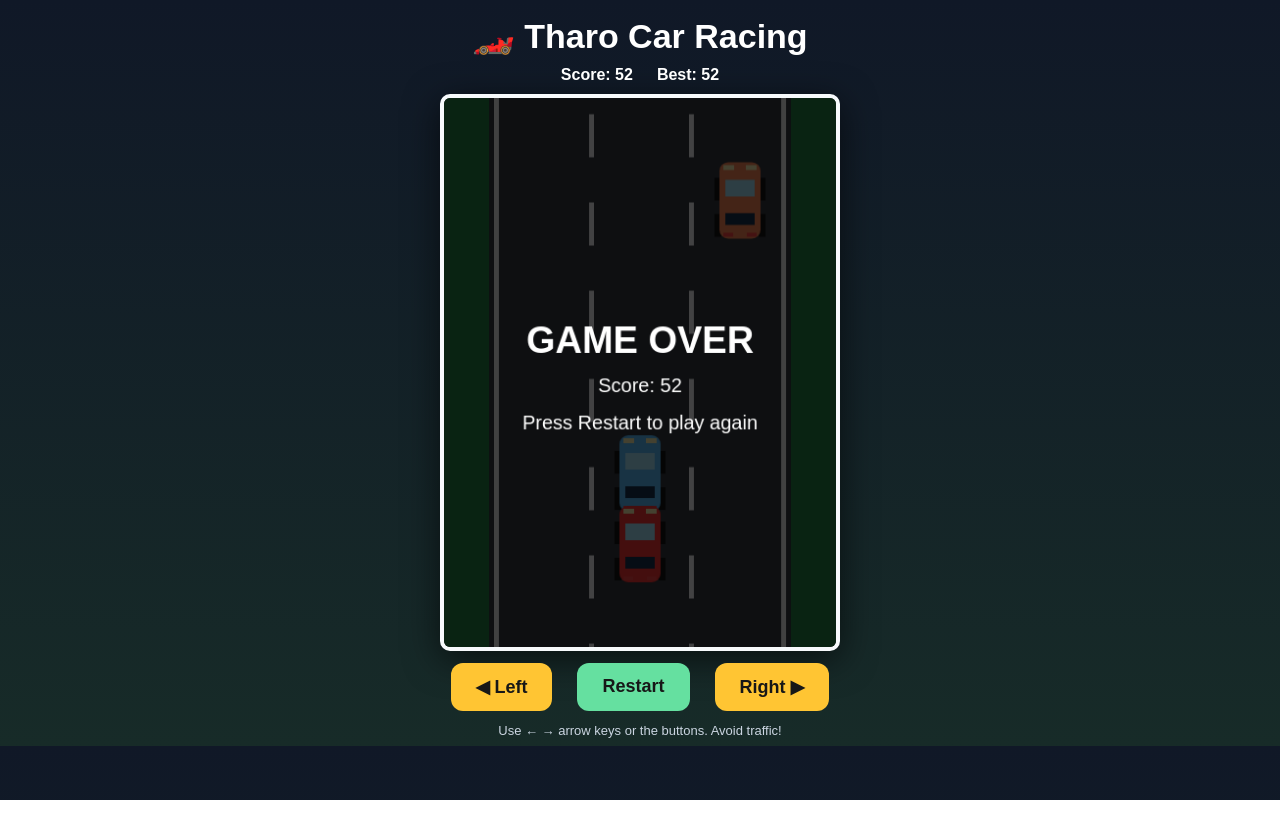
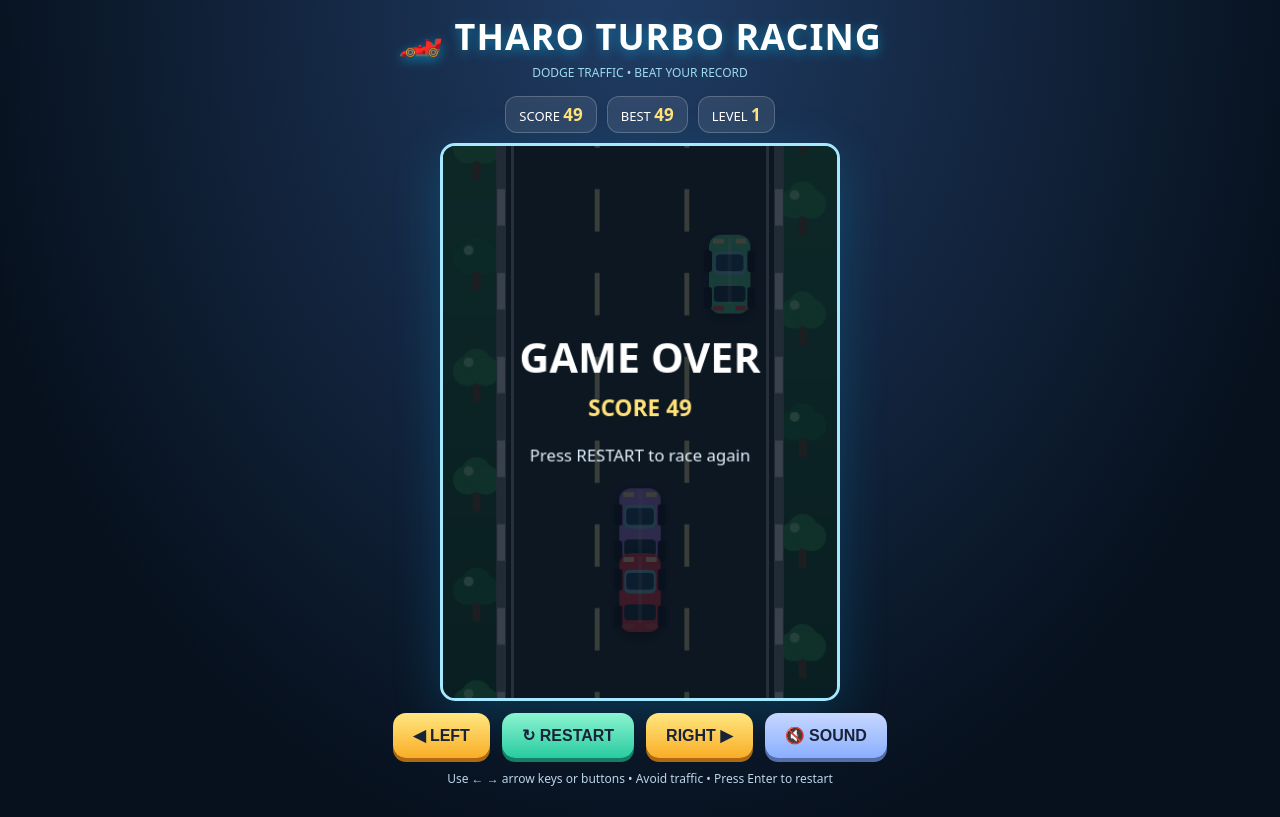
Before and after one commit to haramfatima324-oss/tharo-game, a plain HTML site: page index.html in a window 1280 px wide. Drawn offline with Linux system fonts and the light colour scheme.

Commit message:
Update index.html

```diff
--- a/index.html
+++ b/index.html
@@ -1,32 +1,14 @@
 <!DOCTYPE html>
-<html lang="en">
-<head>
-<meta charset="UTF-8"><meta name="viewport" content="width=device-width,initial-scale=1">
-<title>Tharo 2D Car Racing Game</title>
-<style>
-*{box-sizing:border-box}body{margin:0;background:linear-gradient(#101827,#172b28);color:white;font-family:Arial,sans-serif;text-align:center}h1{font-size:clamp(22px,5vw,34px);margin:16px 0 10px}.hud{display:flex;justify-content:center;gap:24px;font-weight:bold;margin-bottom:10px}canvas{display:block;margin:auto;width:min(94vw,400px);height:auto;border:4px solid #f7fafc;border-radius:10px;background:#333;box-shadow:0 8px 35px #0009}.controls{display:flex;justify-content:center;gap:25px;margin:12px}button{border:0;border-radius:12px;background:#ffc533;color:#171717;font-weight:bold;padding:13px 25px;cursor:pointer;font-size:18px;touch-action:none}#restart{background:#65e0a0}.hint{font-size:13px;color:#cbd5e1;margin:8px}
-</style>
-</head>
-<body>
-<h1>🏎️ Tharo Car Racing</h1>
-<div class="hud"><span>Score: <b id="score">0</b></span><span>Best: <b id="best">0</b></span></div>
-<canvas id="game" width="400" height="560" aria-label="Car racing game"></canvas>
-<div class="controls"><button id="left">◀ Left</button><button id="restart">Restart</button><button id="right">Right ▶</button></div>
-<p class="hint">Use ← → arrow keys or the buttons. Avoid traffic!</p>
-<script>
-const canvas=document.getElementById('game'),ctx=canvas.getContext('2d');
-const scoreEl=document.getElementById('score'),bestEl=document.getElementById('best');
-const W=400,H=560,roadL=46,roadR=354,lanes=[98,200,302];
-let best=0;try{best=Number(localStorage.getItem('tharoBest'))||0}catch(e){}bestEl.textContent=best;
-let player,enemies,score,speed,over,lastTime,spawnTimer,roadOffset,raf;
-function reset(){if(raf)cancelAnimationFrame(raf);player={lane:1,y:455};enemies=[];score=0;speed=220;over=false;lastTime=0;spawnTimer=0;roadOffset=0;scoreEl.textContent='0';raf=requestAnimationFrame(loop)}
-function move(n){if(!over)player.lane=Math.max(0,Math.min(2,player.lane+n))}
-document.addEventListener('keydown',e=>{if(['ArrowLeft','ArrowRight'].includes(e.key))e.preventDefault();if(e.key==='ArrowLeft')move(-1);if(e.key==='ArrowRight')move(1);if(over&&e.key==='Enter')reset()});
-document.getElementById('left').onclick=()=>move(-1);document.getElementById('right').onclick=()=>move(1);document.getElementById('restart').onclick=reset;
-function car(x,y,color){ctx.save();ctx.translate(x,y);ctx.fillStyle='#111';ctx.fillRect(-26,-23,7,23);ctx.fillRect(19,-23,7,23);ctx.fillRect(-26,14,7,23);ctx.fillRect(19,14,7,23);ctx.fillStyle=color;ctx.beginPath();ctx.roundRect(-21,-39,42,78,9);ctx.fill();ctx.fillStyle='#a8eaff';ctx.fillRect(-15,-21,30,17);ctx.fillStyle='#18324e';ctx.fillRect(-15,13,30,12);ctx.fillStyle='#fff6b3';ctx.fillRect(-17,-36,11,5);ctx.fillRect(6,-36,11,5);ctx.fillStyle='#f44';ctx.fillRect(-17,33,10,4);ctx.fillRect(7,33,10,4);ctx.restore()}
-function draw(){ctx.fillStyle='#208345';ctx.fillRect(0,0,W,H);ctx.fillStyle='#34383f';ctx.fillRect(roadL,0,roadR-roadL,H);ctx.fillStyle='#f4f4f4';ctx.fillRect(roadL+5,0,5,H);ctx.fillRect(roadR-10,0,5,H);ctx.fillStyle='#f9fafb';for(let y=-70+roadOffset;y<H;y+=90){ctx.fillRect(148,y,5,44);ctx.fillRect(250,y,5,44)}for(const e of enemies)car(lanes[e.lane],e.y,e.color);car(lanes[player.lane],player.y,'#ff3434');if(over){ctx.fillStyle='#000b';ctx.fillRect(0,0,W,H);ctx.fillStyle='white';ctx.font='bold 38px Arial';ctx.textAlign='center';ctx.fillText('GAME OVER',W/2,H/2-20);ctx.font='20px Arial';ctx.fillText('Score: '+Math.floor(score),W/2,H/2+20);ctx.fillText('Press Restart to play again',W/2,H/2+58)}}
-function loop(t){if(!lastTime)lastTime=t;const dt=Math.min((t-lastTime)/1000,.05);lastTime=t;if(!over){speed=Math.min(440,220+score*.16);score+=dt*12;scoreEl.textContent=Math.floor(score);roadOffset=(roadOffset+speed*dt)%90;spawnTimer+=dt;if(spawnTimer>Math.max(.55,1.25-score/1400)){spawnTimer=0;enemies.push({lane:Math.floor(Math.random()*3),y:-55,color:['#ffcc00','#5bc0ff','#db75ff','#ff8956'][Math.floor(Math.random()*4)]})}for(const e of enemies)e.y+=speed*dt;enemies=enemies.filter(e=>e.y<H+55);for(const e of enemies){if(e.lane===player.lane&&Math.abs(e.y-player.y)<72){over=true;const s=Math.floor(score);if(s>best){best=s;bestEl.textContent=best;try{localStorage.setItem('tharoBest',best)}catch(err){}}break}}}draw();if(!over)raf=requestAnimationFrame(loop)}
-reset();
-</script>
-</body>
-</html>
+<html lang="en"><head><meta charset="UTF-8"><meta name="viewport" content="width=device-width,initial-scale=1"><title>Tharo Turbo Racing</title><style>
+*{box-sizing:border-box}body{margin:0;min-height:100vh;background:radial-gradient(ellipse at top,#203c64,#07111e 75%);font-family:system-ui,Arial;color:#fff;text-align:center}header{padding:12px 8px 4px}h1{margin:0;font-size:clamp(24px,5vw,36px);letter-spacing:1px;text-shadow:0 3px 12px #00c8ff77}.sub{color:#9cdaed;font-size:12px;margin:3px}.hud{display:flex;justify-content:center;gap:10px;flex-wrap:wrap;margin:8px auto 10px}.stat{background:#ffffff16;border:1px solid #ffffff35;border-radius:12px;padding:6px 13px;font-size:13px}.stat b{color:#ffe27a;font-size:17px}canvas{display:block;width:min(94vw,400px);height:auto;margin:auto;border:3px solid #a5e8ff;border-radius:15px;box-shadow:0 12px 50px #00bfff30;background:#233}.controls{display:flex;justify-content:center;gap:12px;margin:12px auto;flex-wrap:wrap}button{touch-action:manipulation;cursor:pointer;border:0;border-radius:13px;padding:13px 20px;font-size:16px;font-weight:800;background:linear-gradient(#ffe780,#f9ad27);color:#182337;box-shadow:0 4px 0 #ae6a12}button:active{transform:translateY(3px);box-shadow:0 1px 0 #ae6a12}#restart{background:linear-gradient(#8bf4d1,#29cba0);box-shadow:0 4px 0 #137f66}#sound{background:linear-gradient(#c7d7ff,#8aafff);box-shadow:0 4px 0 #536ea8}.help{font-size:12px;color:#bcd5e8;padding-bottom:18px}
+</style></head><body><header><h1>🏎️ THARO TURBO RACING</h1><p class="sub">DODGE TRAFFIC • BEAT YOUR RECORD</p></header><div class="hud"><div class="stat">SCORE <b id="score">0</b></div><div class="stat">BEST <b id="best">0</b></div><div class="stat">LEVEL <b id="level">1</b></div></div><canvas id="game" width="400" height="560" aria-label="Tharo car racing game"></canvas><div class="controls"><button id="left">◀ LEFT</button><button id="restart">↻ RESTART</button><button id="right">RIGHT ▶</button><button id="sound">🔇 SOUND</button></div><p class="help">Use ← → arrow keys or buttons • Avoid traffic • Press Enter to restart</p><script>
+'use strict';const canvas=document.getElementById('game'),c=canvas.getContext('2d'),scoreEl=document.getElementById('score'),bestEl=document.getElementById('best'),levelEl=document.getElementById('level');const W=400,H=560,roadL=64,roadR=336,lanes=[109,200,291];let best=0;try{best=Number(localStorage.getItem('tharoTurboBest'))||0}catch(e){}bestEl.textContent=best;let player,enemies,score,speed,level,over,last,spawn,offset,raf=0,trees=[],audio=null,soundOn=false;
+function tone(freq,dur,type='sine',volume=.04){if(!soundOn)return;try{audio=audio||new (window.AudioContext||window.webkitAudioContext)();if(audio.state==='suspended')audio.resume();const o=audio.createOscillator(),g=audio.createGain();o.type=type;o.frequency.setValueAtTime(freq,audio.currentTime);g.gain.setValueAtTime(volume,audio.currentTime);g.gain.exponentialRampToValueAtTime(.001,audio.currentTime+dur);o.connect(g);g.connect(audio.destination);o.start();o.stop(audio.currentTime+dur)}catch(e){}}
+function reset(){cancelAnimationFrame(raf);player={lane:1,x:200,y:453};enemies=[];score=0;speed=205;level=1;over=false;last=0;spawn=0;offset=0;trees=Array.from({length:12},(_,i)=>({y:i*56-60,side:i%2,kind:i%3}));scoreEl.textContent=0;levelEl.textContent=1;raf=requestAnimationFrame(loop)}
+function move(d){if(over)return;const next=Math.max(0,Math.min(2,player.lane+d));if(next!==player.lane){player.lane=next;tone(390,.06,'triangle',.018)}}document.addEventListener('keydown',e=>{if(['ArrowLeft','ArrowRight',' '].includes(e.key))e.preventDefault();if(e.repeat)return;if(e.key==='ArrowLeft'||e.key.toLowerCase()==='a')move(-1);if(e.key==='ArrowRight'||e.key.toLowerCase()==='d')move(1);if((e.key==='Enter'||e.key===' ')&&over)reset()});document.getElementById('left').onclick=()=>move(-1);document.getElementById('right').onclick=()=>move(1);document.getElementById('restart').onclick=reset;document.getElementById('sound').onclick=()=>{soundOn=!soundOn;document.getElementById('sound').textContent=soundOn?'🔊 SOUND':'🔇 SOUND';tone(660,.12)};
+function rect(x,y,w,h,col){c.fillStyle=col;c.fillRect(x,y,w,h)}function round(x,y,w,h,r,col){c.fillStyle=col;c.beginPath();c.roundRect(x,y,w,h,r);c.fill()}
+function tree(x,y,kind){c.save();c.translate(x,y);rect(-4,5,8,24,'#745038');c.fillStyle=kind===2?'#1e874d':'#32a45d';for(let j=0;j<3;j++){c.beginPath();c.arc((j-1)*9,-3-(j%2)*8,15,0,Math.PI*2);c.fill()}c.fillStyle='#9df3b2';c.beginPath();c.arc(-8,-12,5,0,Math.PI*2);c.fill();c.restore()}
+function car(x,y,color,enemy=false){c.save();c.translate(x,y);c.shadowColor='#0009';c.shadowBlur=12;c.shadowOffsetY=5;round(-21,-40,42,80,12,color);c.shadowBlur=0;c.shadowOffsetY=0;round(-26,-24,8,22,3,'#101521');round(18,-24,8,22,3,'#101521');round(-26,13,8,22,3,'#101521');round(18,13,8,22,3,'#101521');round(-16,-23,32,24,5,'#7ed7ed');round(-14,-20,28,17,4,'#234e75');round(-16,12,32,16,4,'#1b354d');rect(-17,-36,11,5,enemy?'#ffebaa':'#fff4b0');rect(6,-36,11,5,enemy?'#ffebaa':'#fff4b0');rect(-17,32,11,5,'#ff5353');rect(6,32,11,5,'#ff5353');rect(-2,-37,4,68,'#ffffff30');c.restore()}
+function draw(){const bg=c.createLinearGradient(0,0,0,H);bg.addColorStop(0,'#277d53');bg.addColorStop(1,'#155238');rect(0,0,W,H,bg);for(const t of trees)tree(t.side?365:34,t.y,t.kind);rect(roadL-10,0,roadR-roadL+20,H,'#858f95');rect(roadL,0,roadR-roadL,H,'#252e3a');for(let y=-50+offset;y<H;y+=85){rect(roadL-9,y,8,37,'#f8fbff');rect(roadR+1,y,8,37,'#f8fbff');rect(154,y,5,43,'#f7e9b0');rect(245,y,5,43,'#f7e9b0')}rect(roadL+5,0,3,H,'#ffffff99');rect(roadR-8,0,3,H,'#ffffff99');for(const e of enemies)car(lanes[e.lane],e.y,e.color,true);car(player.x,player.y,'#ff384e');if(over){rect(0,0,W,H,'#07111dc9');c.textAlign='center';c.fillStyle='#fff';c.font='bold 42px system-ui';c.fillText('GAME OVER',200,230);c.font='bold 23px system-ui';c.fillStyle='#ffe27a';c.fillText('SCORE '+Math.floor(score),200,274);c.font='17px system-ui';c.fillStyle='#e4f3ff';c.fillText('Press RESTART to race again',200,320)}}
+function loop(t){if(!last)last=t;const dt=Math.min((t-last)/1000,.05);last=t;if(!over){score+=dt*11;speed=Math.min(420,205+score*.19);const nextLevel=Math.min(10,1+Math.floor(score/90));if(nextLevel!==level){level=nextLevel;levelEl.textContent=level;tone(700,.12)}scoreEl.textContent=Math.floor(score);offset=(offset+speed*dt)%85;player.x+=(lanes[player.lane]-player.x)*Math.min(1,dt*13);for(const tr of trees){tr.y+=speed*dt*.75;if(tr.y>H+35)tr.y=-45}spawn+=dt;const interval=Math.max(.65,1.25-level*.045);if(spawn>=interval){spawn=0;let lane=Math.floor(Math.random()*3);if(enemies.some(e=>e.lane===lane&&e.y<115))lane=(lane+1)%3;enemies.push({lane,y:-55,color:['#fbbf24','#56b6ff','#bc8bff','#fb8b55','#5ce0a0'][Math.floor(Math.random()*5)]})}for(const e of enemies)e.y+=speed*dt;enemies=enemies.filter(e=>e.y<H+55);for(const e of enemies){if(Math.abs(lanes[e.lane]-player.x)<39&&Math.abs(e.y-player.y)<67){over=true;tone(120,.45,'sawtooth',.09);const s=Math.floor(score);if(s>best){best=s;bestEl.textContent=s;try{localStorage.setItem('tharoTurboBest',s)}catch(err){}}break}}}draw();if(!over)raf=requestAnimationFrame(loop)}reset();
+</script></body></html>
```
